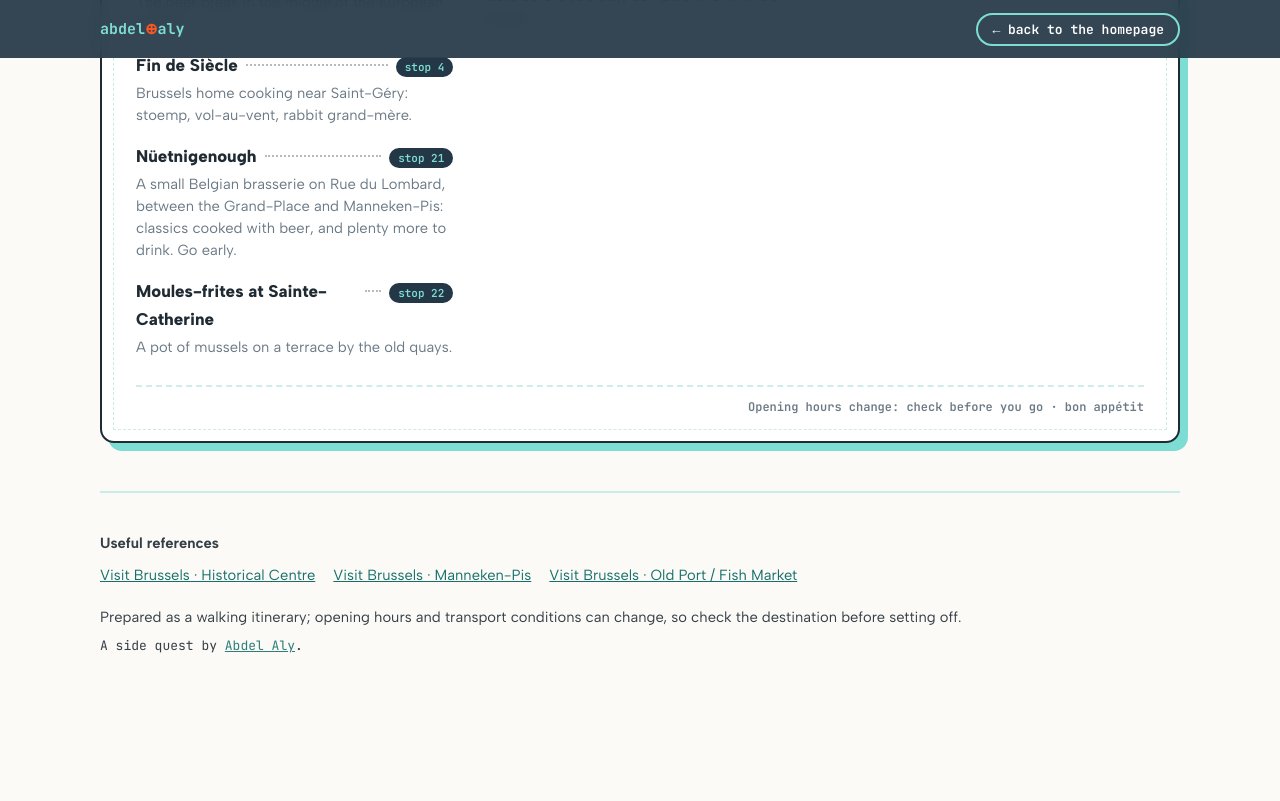
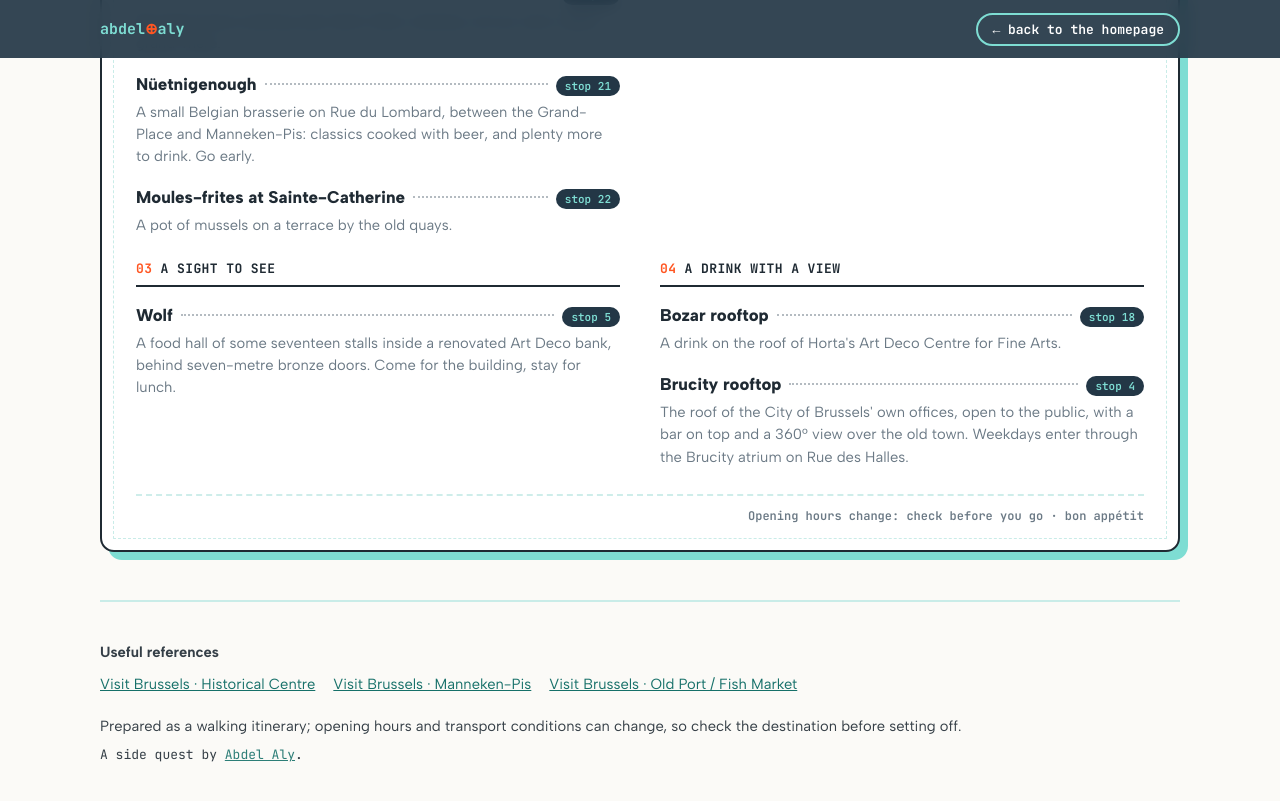
Before and after one commit to abdelrahamanaly/abdelrahamanaly.github.io, a Jekyll site: the page built from brussels/index.html, in a window 1280 px wide and 900 px high, scrolled down 11440 px. Shown: the top 801 px of the window. Built offline with Jekyll 4.4.1, drawn with Linux system fonts in a browser that asks for light colours.

Commit message:
Brussels menu from _data/food.yml, with a rooftop course
- The menu is a Liquid loop over _data/food.yml (courses of places: name, maps search, nearest stop, note), documented in the file and the README.
- brussels/index.html gets front matter (layout: null) so Jekyll processes it.
- New course "A drink with a view": the Bozar and Brucity rooftops.

Co-Authored-By: Claude Opus 5.5 <noreply@anthropic.com>

```diff
--- /dev/null
+++ b/_data/food.yml
@@ -0,0 +1,65 @@
+# The food menu on the Brussels tour: "Brussels, by the mouthful" (/brussels/#food).
+#
+# Each "- course:" block is one section of the menu, shown in file order.
+# Each place under it is one line:
+#   name:  shown on the menu; it links to Google Maps
+#   maps:  optional; what to search for in Google Maps (default: the name followed by "Brussels")
+#   stop:  optional; the number of the nearest stop on the walk. The tag jumps to that stop.
+#          Leave it out and the tag says "anytime".
+#   note:  one or two short sentences
+#
+# To add a place, copy a "- name:" block under the right course.
+# To add a course, copy a whole "- course:" block. The menu disappears if this file is empty.
+# Wrap text in quotes when it contains a colon (:).
+
+- course: Typically Brussels
+  places:
+    - name: Frites at Place Jourdan
+      maps: Place Jourdan Brussels
+      stop: 9
+      note: A cone from the fritkot, with mayonnaise. Eat them standing up.
+    - name: A Vedet or a Ginette at Place Lux
+      maps: Place du Luxembourg Brussels
+      stop: 12
+      note: The beer break in the middle of the European Quarter.
+    - name: Fin de Siècle
+      maps: Fin de Siecle Rue des Chartreux 9 Brussels
+      stop: 4
+      note: "Brussels home cooking near Saint-Géry: stoemp, vol-au-vent, rabbit grand-mère."
+    - name: Nüetnigenough
+      maps: Nüetnigenough Rue du Lombard Brussels
+      stop: 21
+      note: "A small Belgian brasserie on Rue du Lombard, between the Grand-Place and Manneken-Pis: classics cooked with beer, and plenty more to drink. Go early."
+    - name: Moules-frites at Sainte-Catherine
+      maps: Sainte-Catherine Brussels
+      stop: 22
+      note: A pot of mussels on a terrace by the old quays.
+
+- course: Just good
+  places:
+    - name: Nona Pasta
+      maps: Nona Pasta Rue Sainte-Catherine Brussels
+      stop: 22
+      note: "Fresh pasta and nothing else, a few steps from Sainte-Catherine. Small, no bookings: go early. Its pizza sibling is down the same street."
+    - name: Chocolate in the Galeries
+      maps: Galeries Royales Saint-Hubert Brussels
+      stop: 19
+      note: Taste before you buy; compare two or three houses.
+
+- course: A sight to see
+  places:
+    - name: Wolf
+      maps: Wolf Sharing Food Market Rue du Fosse aux Loups 50 Brussels
+      stop: 5
+      note: A food hall of some seventeen stalls inside a renovated Art Deco bank, behind seven-metre bronze doors. Come for the building, stay for lunch.
+
+- course: A drink with a view
+  places:
+    - name: Bozar rooftop
+      maps: Bozar rooftop Brussels
+      stop: 18
+      note: A drink on the roof of Horta's Art Deco Centre for Fine Arts.
+    - name: Brucity rooftop
+      maps: Brucity Rooftop Rue des Halles 4 Brussels
+      stop: 4
+      note: "The roof of the City of Brussels' own offices, open to the public, with a bar on top and a 360° view over the old town. Weekdays enter through the Brucity atrium on Rue des Halles."
--- a/brussels/index.html
+++ b/brussels/index.html
@@ -1,3 +1,7 @@
+---
+# Front matter so Jekyll fills in the food menu from _data/food.yml. No layout: the page has its own <head>.
+layout: null
+---
 <!DOCTYPE html>
 <html lang="en">
 <head>
@@ -119,7 +123,7 @@
   .menu h2{margin:0;font-size:clamp(1.8rem,4vw,2.5rem);font-weight:900;letter-spacing:-1px}
   .menu h2 em{font-style:normal;color:var(--orange)}
   .menu .lede{margin:6px 0 24px;color:var(--grey);max-width:62ch}
-  .courses{display:grid;grid-template-columns:repeat(3,1fr);gap:28px}
+  .courses{display:grid;grid-template-columns:repeat(2,1fr);gap:8px 40px}
   .course h3{margin:0 0 14px;padding-bottom:8px;border-bottom:2px solid var(--ink);font:700 13px "JetBrains Mono",monospace;text-transform:uppercase;letter-spacing:.4px}
   .course h3 span{color:var(--orange)}
   .dish{margin:0 0 16px}
@@ -657,55 +661,28 @@
 
   </section>
 
+  {%- if site.data.food and site.data.food.size > 0 %}
   <section class="menu" id="food" aria-labelledby="food-title">
     <div class="kicker">Menu du jour · served along the route</div>
     <h2 id="food-title">Brussels, <em>by the mouthful.</em></h2>
     <p class="lede">Every place the walk mentions, plus a few favourites. Tap a name for the map, or the tag to jump to the nearest stop.</p>
     <div class="courses">
+{%- for c in site.data.food %}
       <div class="course">
-        <h3><span>01</span> Typically Brussels</h3>
+        <h3><span>{% if forloop.index < 10 %}0{% endif %}{{ forloop.index }}</span> {{ c.course }}</h3>
+        {%- for d in c.places %}
+        {%- if d.maps %}{% assign q = d.maps %}{% else %}{% assign q = d.name | append: " Brussels" %}{% endif %}
         <div class="dish">
-          <div class="line"><a class="name" href="https://www.google.com/maps/search/?api=1&query=Place+Jourdan+Brussels" target="_blank" rel="noopener">Frites at Place Jourdan</a><span class="dots"></span><a class="at" href="#stop-9">stop 9</a></div>
-          <p>A cone from the fritkot, with mayonnaise. Eat them standing up.</p>
+          <div class="line"><a class="name" href="https://www.google.com/maps/search/?api=1&query={{ q | url_encode }}" target="_blank" rel="noopener">{{ d.name }}</a><span class="dots"></span>{% if d.stop %}<a class="at" href="#stop-{{ d.stop }}">stop {{ d.stop }}</a>{% else %}<a class="at" href="#route">anytime</a>{% endif %}</div>
+          <p>{{ d.note }}</p>
         </div>
-        <div class="dish">
-          <div class="line"><a class="name" href="https://www.google.com/maps/search/?api=1&query=Place+du+Luxembourg+Brussels" target="_blank" rel="noopener">A Vedet or a Ginette at Place Lux</a><span class="dots"></span><a class="at" href="#stop-12">stop 12</a></div>
-          <p>The beer break in the middle of the European Quarter.</p>
-        </div>
-        <div class="dish">
-          <div class="line"><a class="name" href="https://www.google.com/maps/search/?api=1&query=Fin+de+Siecle+Rue+des+Chartreux+9+Brussels" target="_blank" rel="noopener">Fin de Siècle</a><span class="dots"></span><a class="at" href="#stop-4">stop 4</a></div>
-          <p>Brussels home cooking near Saint-Géry: stoemp, vol-au-vent, rabbit grand-mère.</p>
-        </div>
-        <div class="dish">
-          <div class="line"><a class="name" href="https://www.google.com/maps/search/?api=1&query=N%C3%BCetnigenough+Rue+du+Lombard+Brussels" target="_blank" rel="noopener">Nüetnigenough</a><span class="dots"></span><a class="at" href="#stop-21">stop 21</a></div>
-          <p>A small Belgian brasserie on Rue du Lombard, between the Grand-Place and Manneken-Pis: classics cooked with beer, and plenty more to drink. Go early.</p>
-        </div>
-        <div class="dish">
-          <div class="line"><a class="name" href="https://www.google.com/maps/search/?api=1&query=Sainte-Catherine+Brussels" target="_blank" rel="noopener">Moules-frites at Sainte-Catherine</a><span class="dots"></span><a class="at" href="#stop-22">stop 22</a></div>
-          <p>A pot of mussels on a terrace by the old quays.</p>
-        </div>
+        {%- endfor %}
       </div>
-      <div class="course">
-        <h3><span>02</span> Just good</h3>
-        <div class="dish">
-          <div class="line"><a class="name" href="https://www.google.com/maps/search/?api=1&query=Nona+Pasta+Rue+Sainte-Catherine+Brussels" target="_blank" rel="noopener">Nona Pasta</a><span class="dots"></span><a class="at" href="#stop-22">stop 22</a></div>
-          <p>Fresh pasta and nothing else, a few steps from Sainte-Catherine. Small, no bookings: go early. Its pizza sibling is down the same street.</p>
-        </div>
-        <div class="dish">
-          <div class="line"><a class="name" href="https://www.google.com/maps/search/?api=1&query=Galeries+Royales+Saint-Hubert+Brussels" target="_blank" rel="noopener">Chocolate in the Galeries</a><span class="dots"></span><a class="at" href="#stop-19">stop 19</a></div>
-          <p>Taste before you buy; compare two or three houses.</p>
-        </div>
-      </div>
-      <div class="course">
-        <h3><span>03</span> A sight to see</h3>
-        <div class="dish">
-          <div class="line"><a class="name" href="https://www.google.com/maps/search/?api=1&query=Wolf+Sharing+Food+Market+Rue+du+Fosse+aux+Loups+50+Brussels" target="_blank" rel="noopener">Wolf</a><span class="dots"></span><a class="at" href="#stop-5">stop 5</a></div>
-          <p>A food hall of some seventeen stalls inside a renovated Art Deco bank, behind seven-metre bronze doors. Come for the building, stay for lunch.</p>
-        </div>
-      </div>
+{%- endfor %}
     </div>
     <p class="tab">Opening hours change: check before you go · bon appétit</p>
   </section>
+  {%- endif %}
 
   <footer>
     <p><strong>Useful references</strong></p>
```
Also changed, not shown: README.md.
